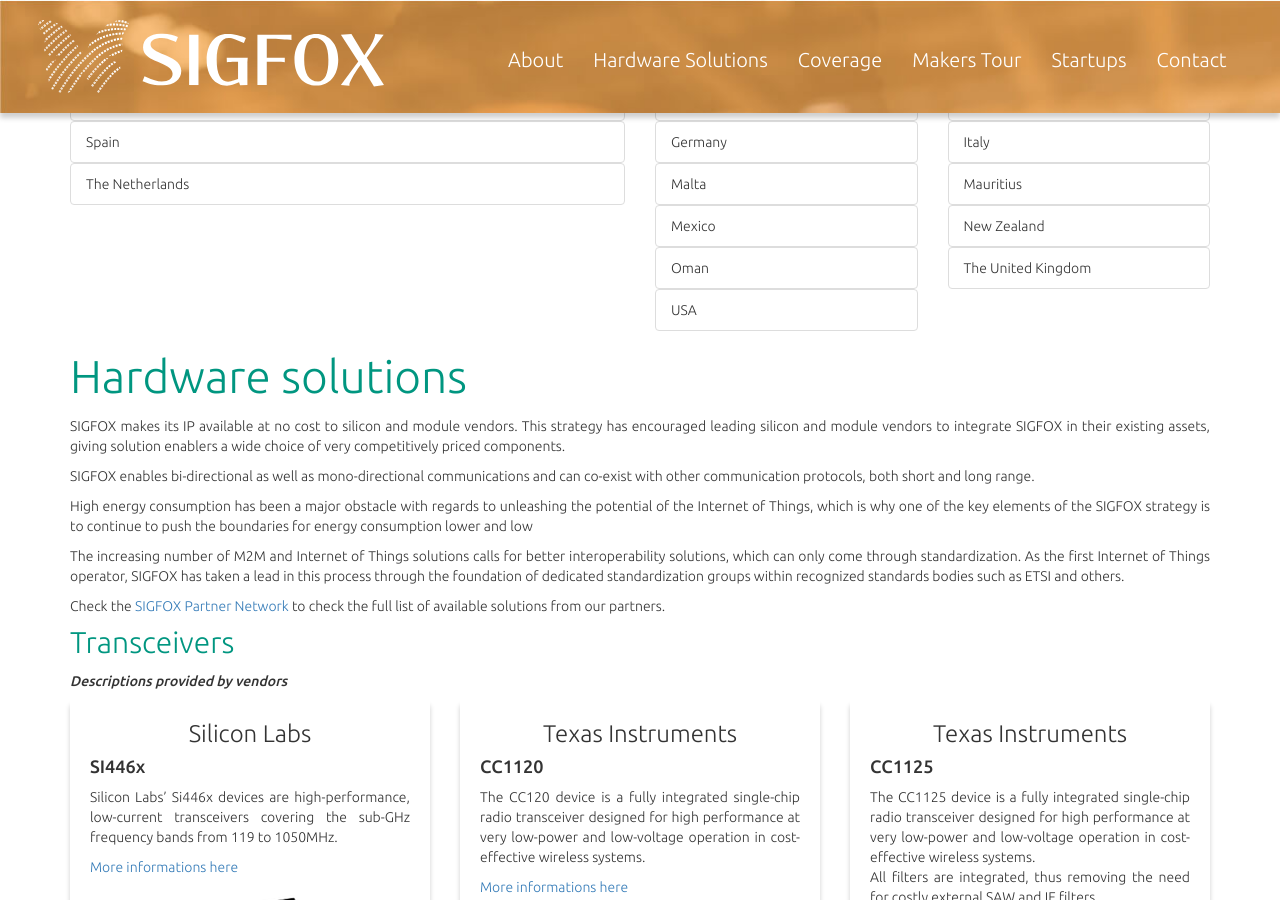
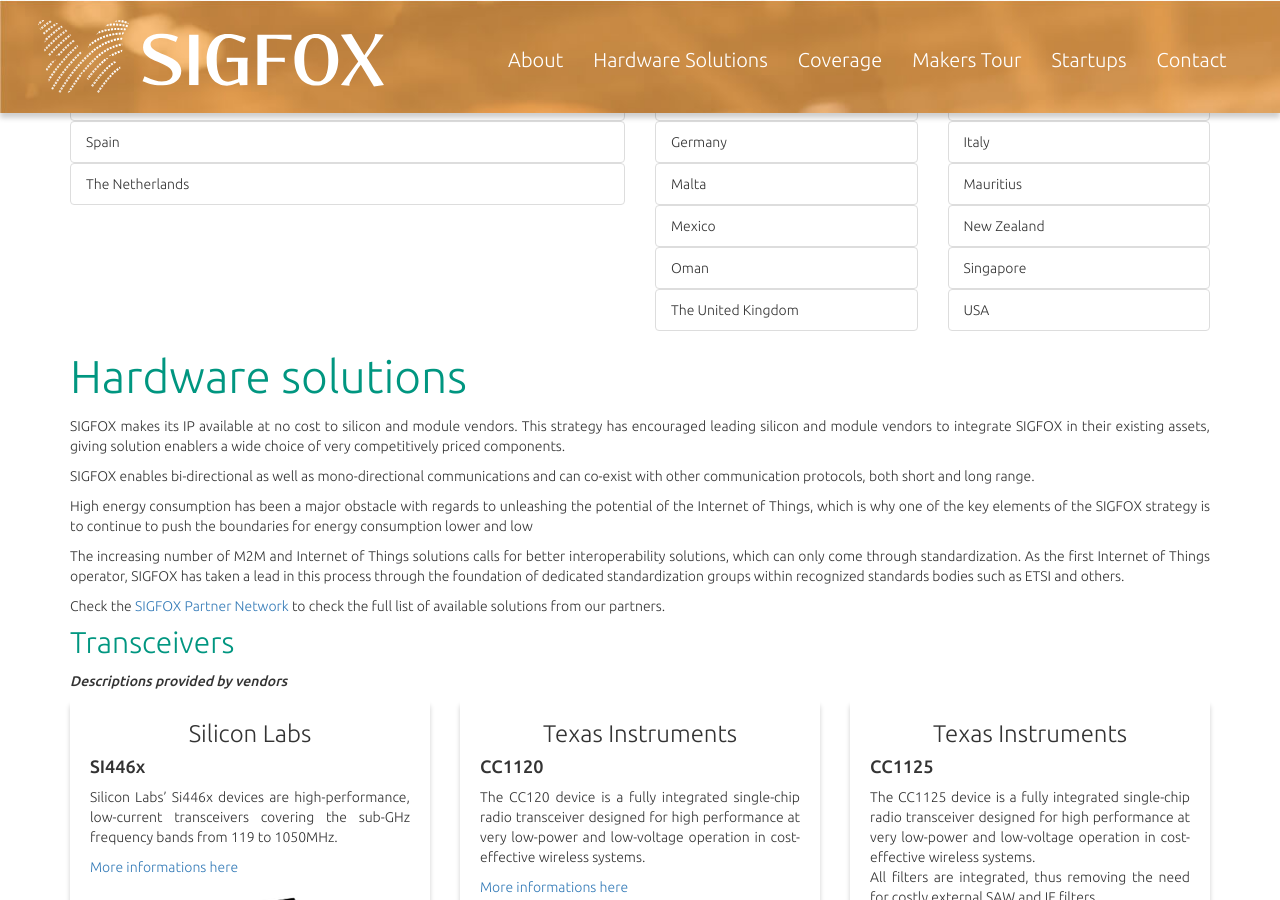
Before and after one commit to sigfox/makers.sigfox.com, a Jekyll site: the page built from index.html, in a window 1280 px wide and 900 px high, scrolled down 1409 px. Built offline with Jekyll 4.4.1, drawn with Linux system fonts in a browser that asks for light colours.

Commit message:
Coverage : Add Singapore

```diff
--- a/_data/coverage.yml
+++ b/_data/coverage.yml
@@ -1,4 +1,4 @@
-update: 2016/07/05
+update: 2016/07/11
 countries:
   - name: France
     status: nationwide
@@ -46,3 +46,5 @@
     status: rollout
   - name: Mexico
     status: rollout
+  - name: Singapore
+    status: rollout
```
